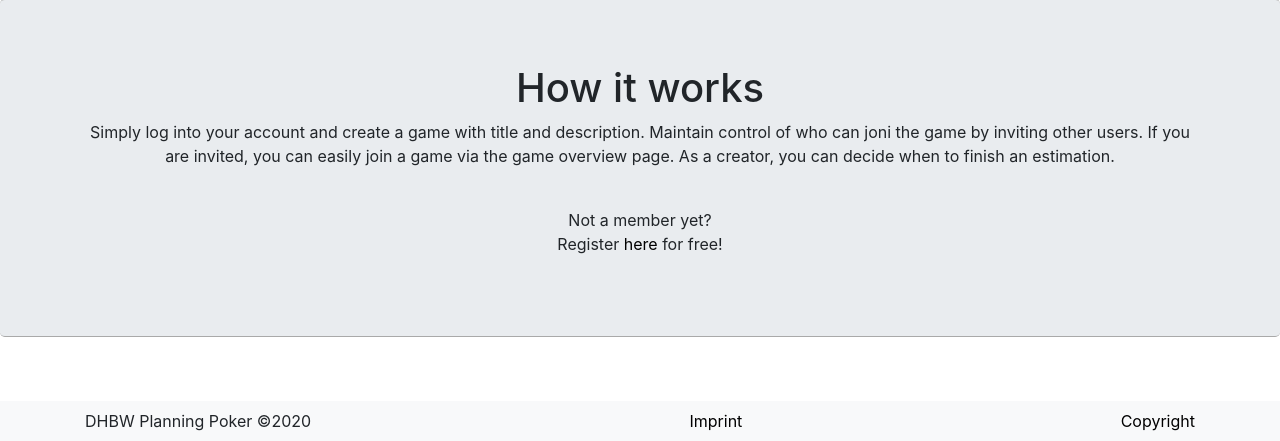
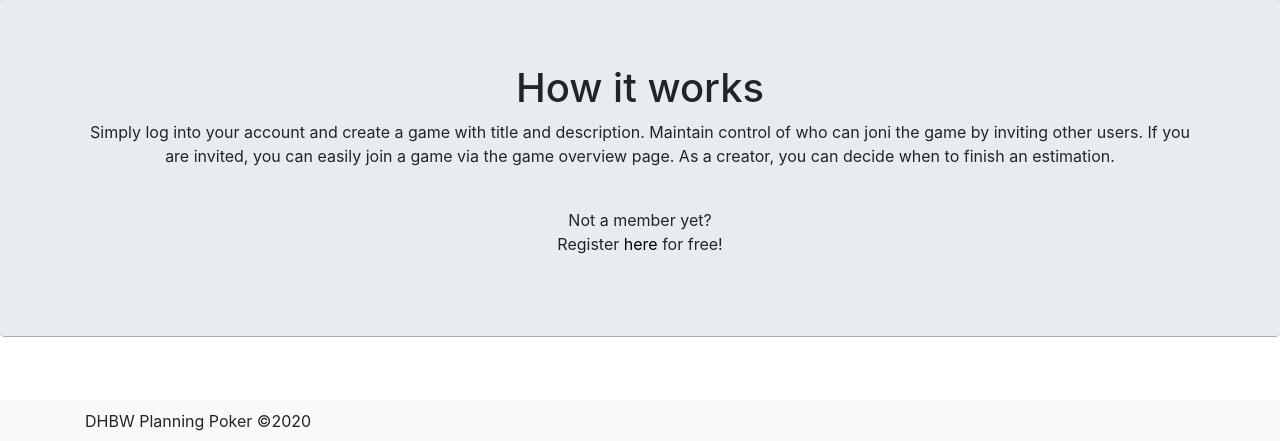
Before and after one commit to Haiyn/dhbw-web-engineering-2, a PHP site: the page made by src/views/home/home.phtml in a window 1280 px wide. Shown: the part 827-1268 px from the top of the page. Run offline with PHP 8.4, Linux system fonts and the light colour scheme; the template is opened without the code that fills it, so the values that code supplies are empty.

Commit message:
removed unused footer links

```diff
--- a/src/views/shared/footer/footer.phtml
+++ b/src/views/shared/footer/footer.phtml
@@ -2,8 +2,6 @@
     <nav class="navbar navbar-expand-lg navbar-light bg-light">
         <div class="container">
             DHBW Planning Poker  &copy2020
-            <a href="#">Imprint</a>
-            <a href="#">Copyright</a>
         </div>
     </nav>
 </footer>
```
